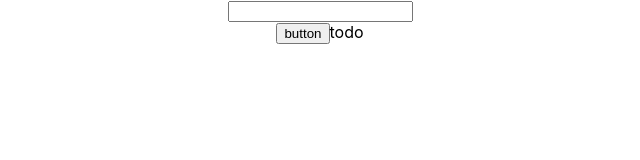
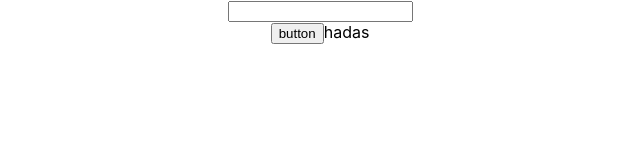
Before and after one commit to hadasze/TODOS_proj, a React (Create React App) app in the folder todos/: page / in a window 1280 px wide. Shown: the top 160 px of the page, without its empty margins (320-960 px from the left). Built offline with nearby package versions, Linux system fonts and the light colour scheme.

Commit message:
another try

```diff
--- a/todos/src/App.js
+++ b/todos/src/App.js
@@ -8,7 +8,7 @@ function App() {
   return (
     <div className="App">
       <input></input>
-      <Todo></Todo>
+      <Todo label="hadas"></Todo>
     </div>
   );
 }
--- a/todos/src/Components/Todo.js
+++ b/todos/src/Components/Todo.js
@@ -7,7 +7,7 @@ function Todo(props) {
       <form>
           <href>
           <button>button</button>
-          todo
+          {props.label}
           </href>
       </form>
     );
```
